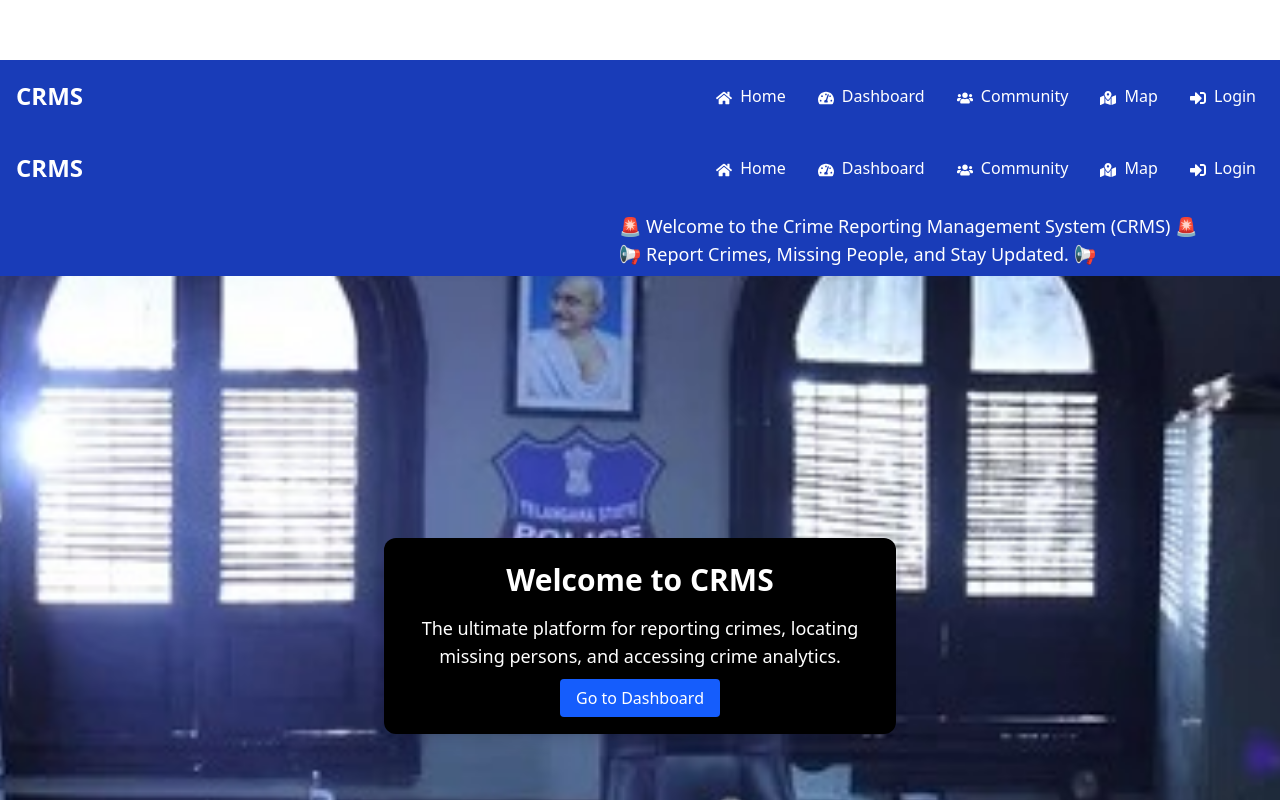
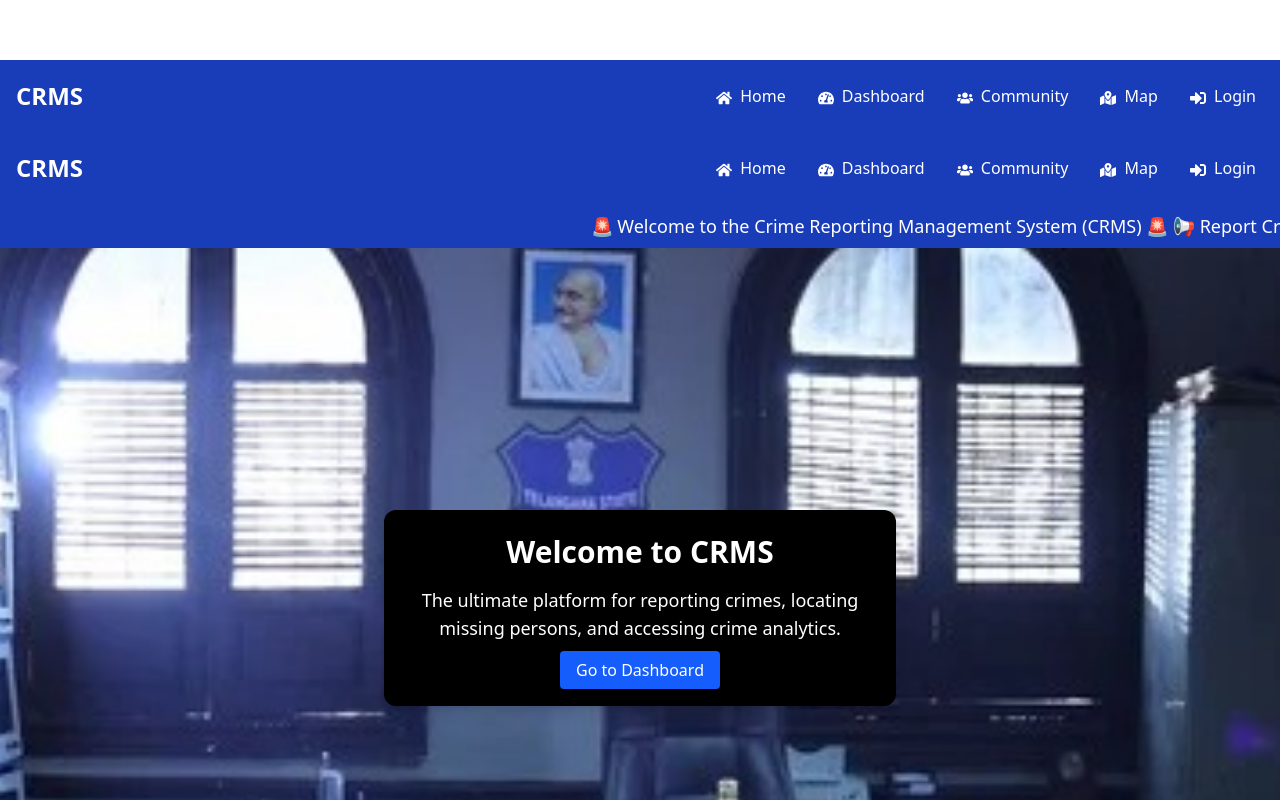
Before and after one commit to saadii007/Modern-Crime-Report-System, a React (Vite) app: page / in a window 1280 px wide. Shown: the top 800 px of the page. Built offline with nearby package versions, Linux system fonts and the light colour scheme.

Commit message:
Update Home.jsx

```diff
--- a/src/pages/Home.jsx
+++ b/src/pages/Home.jsx
@@ -11,8 +11,7 @@ const Homepage = () => {
       {/* Marquee Text */}
       <div className="bg-blue-800 text-white py-2 overflow-hidden relative w-full flex justify-center">
         <div className="animate-marquee whitespace-nowrap flex gap-10 text-lg px-4">
-          <p>🚨 Welcome to the Crime Reporting Management System (CRMS) 🚨</p>
-          <p>📢 Report Crimes, Missing People, and Stay Updated. 📢</p>
+          <p>🚨 Welcome to the Crime Reporting Management System (CRMS) 🚨  📢 Report Crimes, Missing People, and Stay Updated. 📢</p>
         </div>
       </div>
 
```
